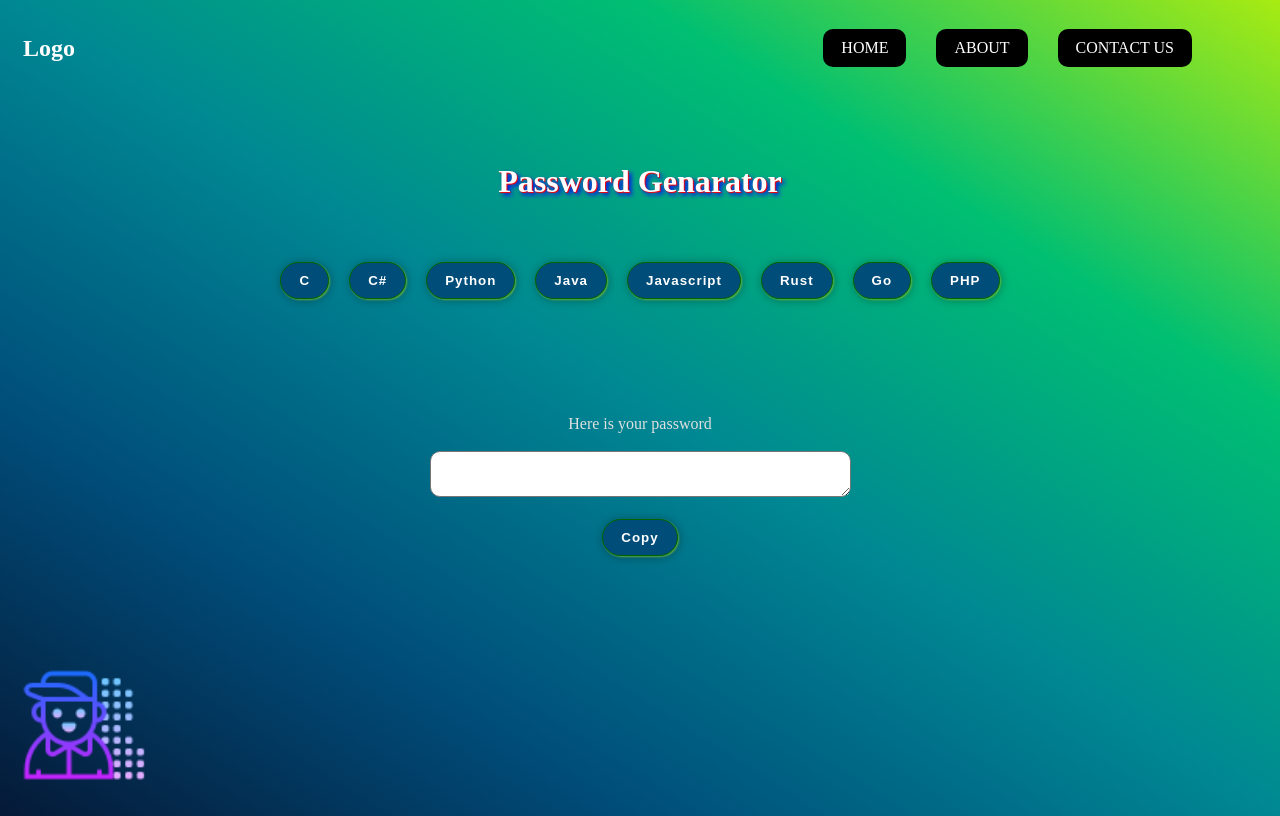
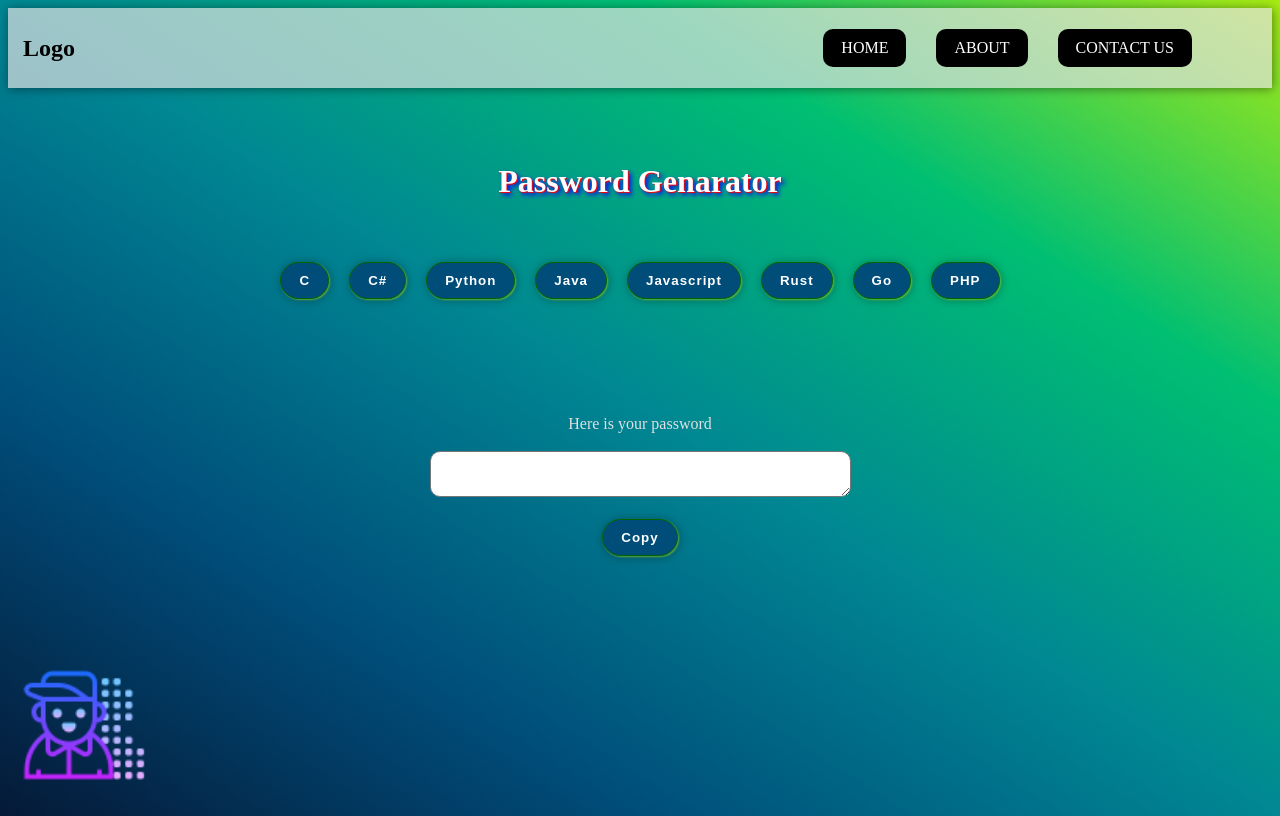
Before and after one commit to this8/password-generators, a plain HTML site: page index.html in a window 1280 px wide. Drawn offline with Linux system fonts and the light colour scheme.

Commit message:
Home page css
align items
color corrections

```diff
--- a/index.html
+++ b/index.html
@@ -79,12 +79,16 @@
 
 
         .navbar {
-            color: #fff;
+            background-color: rgba(228, 227, 227, 0.692);
+            margin: 0;
+            position:sticky;
+            color: rgb(0, 0, 0);
             padding: 15px;
             width:auto;
             height: 50px;
             display: flex;
             align-items: center;
+            box-shadow: 1px 1px 10px rgba(0, 0, 0, 0.438);
         }
 
         .navbar .logo {
```
